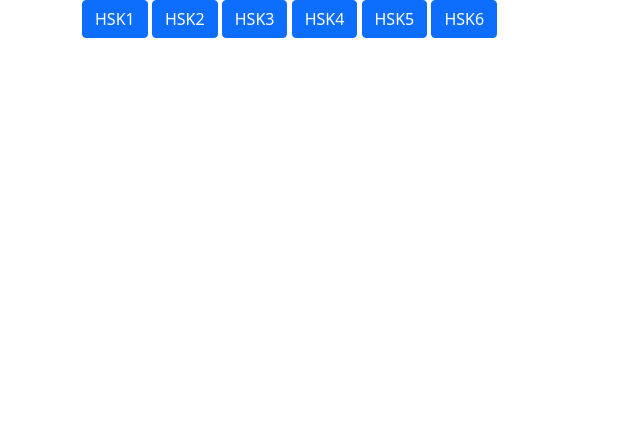
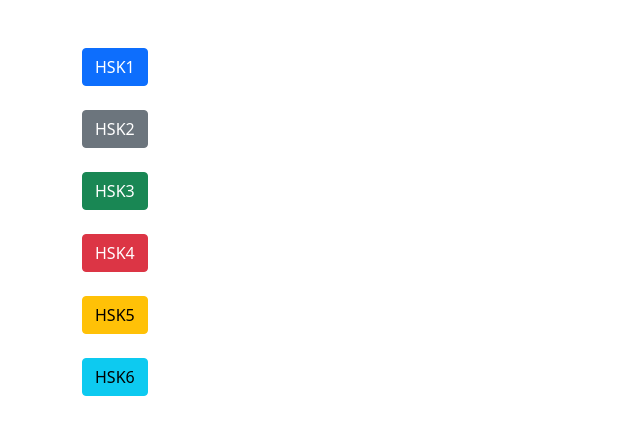
Before and after one commit to notegone/notegone.github.io, a plain HTML site: page index.html in a window 1280 px wide. Shown: the whole page, without its empty margins (0-640 px from the left). Drawn offline with nearby package versions, Linux system fonts and the light colour scheme.

Commit message:
Update index.html

```diff
--- a/index.html
+++ b/index.html
@@ -14,12 +14,18 @@
 
 
 	<div class="container">
+	    <br><br>
 		<a id="myButton" class="btn btn-primary" href="https://notegone.github.io/hsk1" role="button">HSK1</a>
-		<a id="myButton" class="btn btn-primary" href="https://notegone.github.io/hsk2" role="button">HSK2</a>
-		<a id="myButton" class="btn btn-primary" href="https://notegone.github.io/hsk3" role="button">HSK3</a>
-		<a id="myButton" class="btn btn-primary" href="https://notegone.github.io/hsk4" role="button">HSK4</a>
-		<a id="myButton" class="btn btn-primary" href="https://notegone.github.io/hsk5" role="button">HSK5</a>
-		<a id="myButton" class="btn btn-primary" href="https://notegone.github.io/hsk6" role="button">HSK6</a>
+		<br><br>
+		<a id="myButton" class="btn btn-secondary" href="https://notegone.github.io/hsk2" role="button">HSK2</a>
+		<br><br>
+		<a id="myButton" class="btn btn-success" href="https://notegone.github.io/hsk3" role="button">HSK3</a>
+		<br><br>
+		<a id="myButton" class="btn btn-danger" href="https://notegone.github.io/hsk4" role="button">HSK4</a>
+		<br><br>
+		<a id="myButton" class="btn btn-warning" href="https://notegone.github.io/hsk5" role="button">HSK5</a>
+		<br><br>
+		<a id="myButton" class="btn btn-info" href="https://notegone.github.io/hsk6" role="button">HSK6</a>
 	</div>
 
 
```
